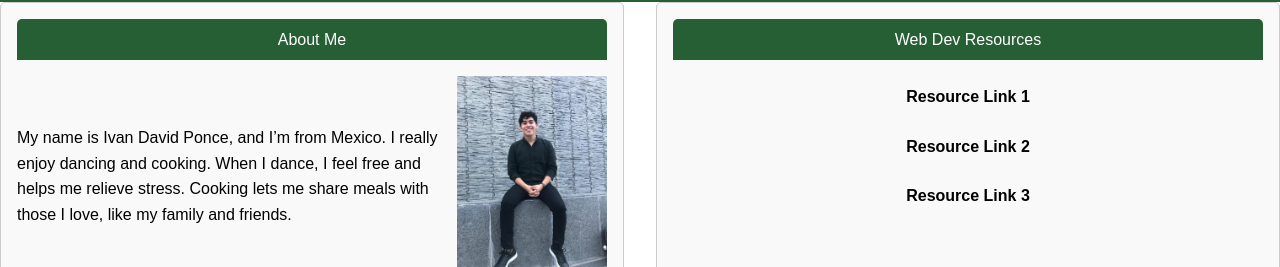
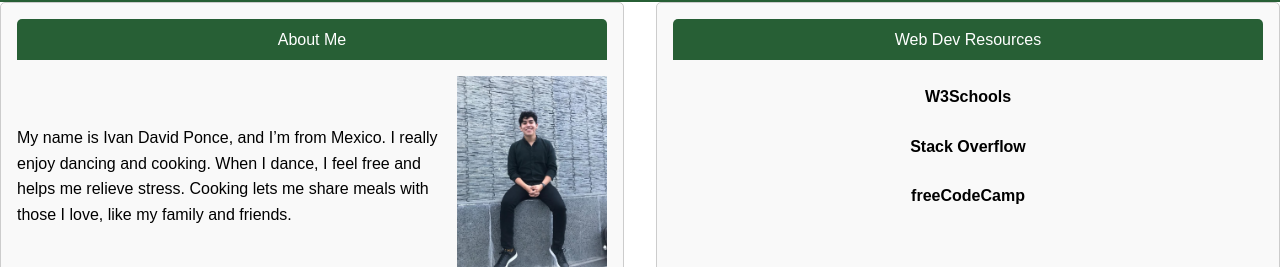
Before and after one commit to ivanpl-809/wdd131, a plain HTML site: page index.html in a window 1280 px wide. Shown: the part 166-433 px from the top of the page. Drawn offline with Linux system fonts and the light colour scheme.

Commit message:
new commit

```diff
--- a/index.html
+++ b/index.html
@@ -38,9 +38,9 @@
     <section class="card resources-card">
         <div class="banner">Web Dev Resources</div>
         <ul class="resources-list">
-            <li><a href="#">Resource Link 1</a></li>
-            <li><a href="#">Resource Link 2</a></li>
-            <li><a href="#">Resource Link 3</a></li>
+            <li><a href="https://www.w3schools.com/">W3Schools</a></li>
+            <li><a href="https://stackoverflow.com/">Stack Overflow</a></li>
+            <li><a href="https://www.freecodecamp.org/">freeCodeCamp</a></li>
         </ul>
     </section>
 </main>
```
